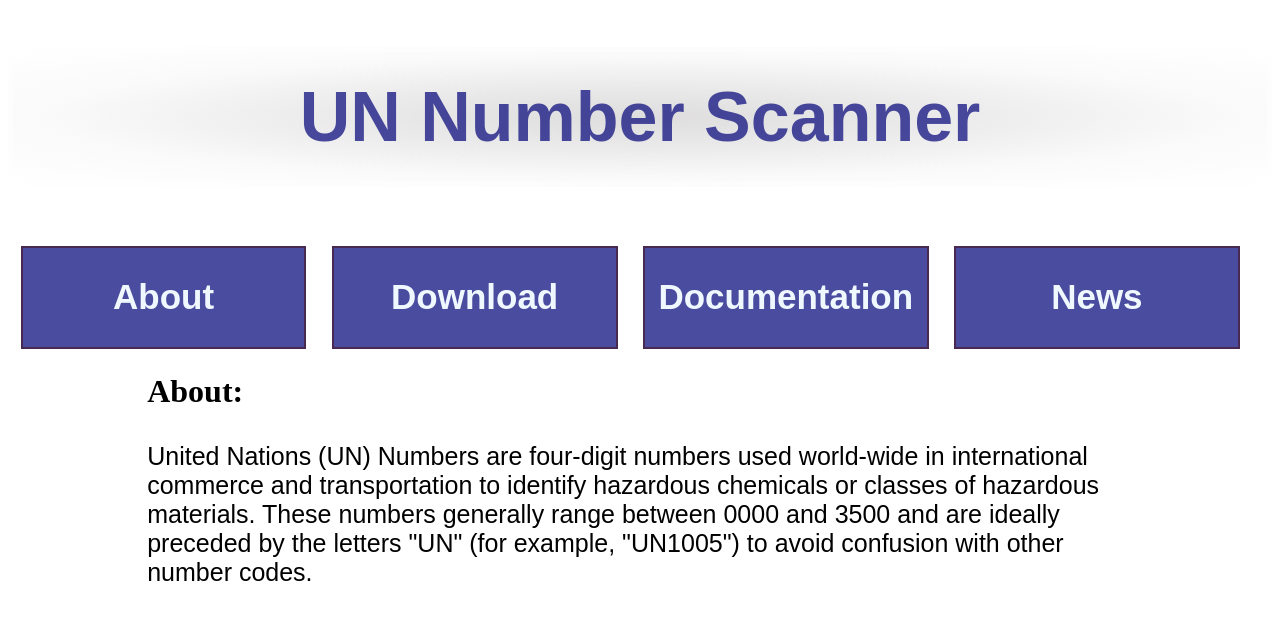
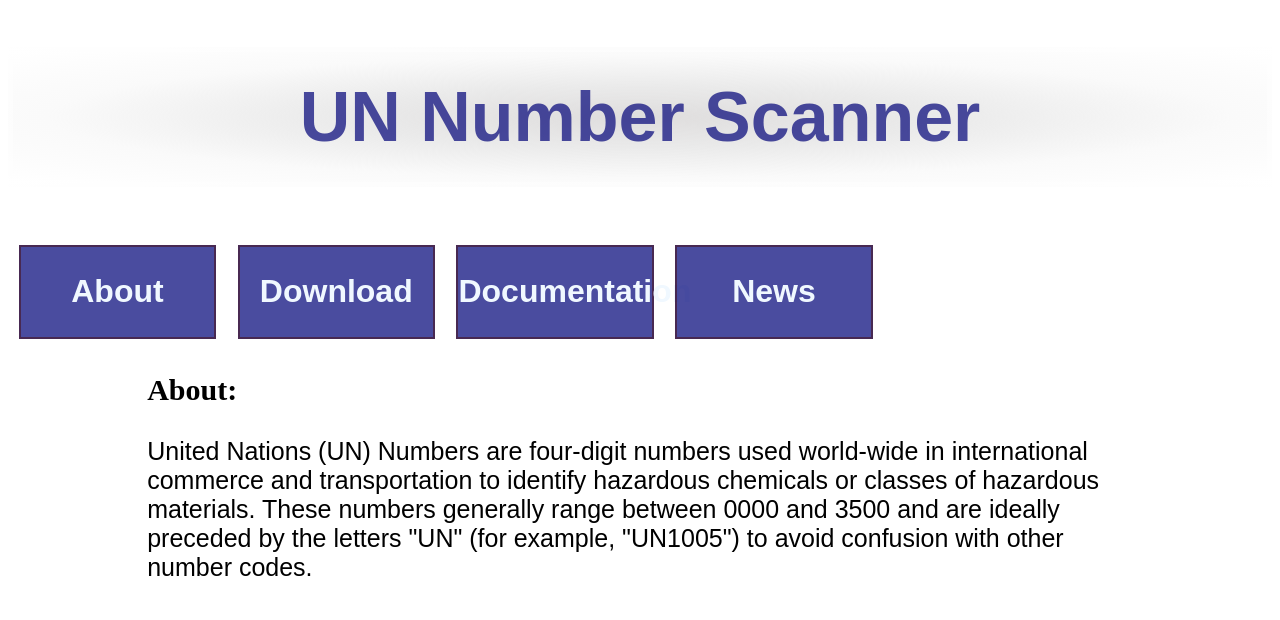
Before and after one commit to RayLi47/RayLi47.github.io, a plain HTML site: page index.html in a window 1280 px wide. Drawn offline with Linux system fonts and the light colour scheme.

Commit message:
Update style.css

```diff
--- a/style.css
+++ b/style.css
@@ -7,10 +7,10 @@ h1 {
     font-size: 70px;
 }
 h2 {
-    font-size: 35px;
+    font-size: 32px;
 }
 h3 {
-    font-size: 32px;
+    font-size: 30px;
 }
 p {
     font-size: 25px;
@@ -27,11 +27,12 @@ p {
 }
 
 div.menubar{
-    color:rgb(255, 255, 255);
+    color: rgb(255, 255, 255);
+    width: 85%;
 }
 div.option{
     margin: 1%;
-    width: 22.3%;
+    width: 18%;
     border: 2px solid rgba(70, 7, 7, 0.5);
     display: block;
     float: left;
@@ -39,7 +40,6 @@ div.option{
     text-align: center;
     background-color: rgba(8, 10, 124, 0.73);
     background-size: 100%;
-    background-repeat: no-repeat;
     font-family: arial;
 
 }
```
